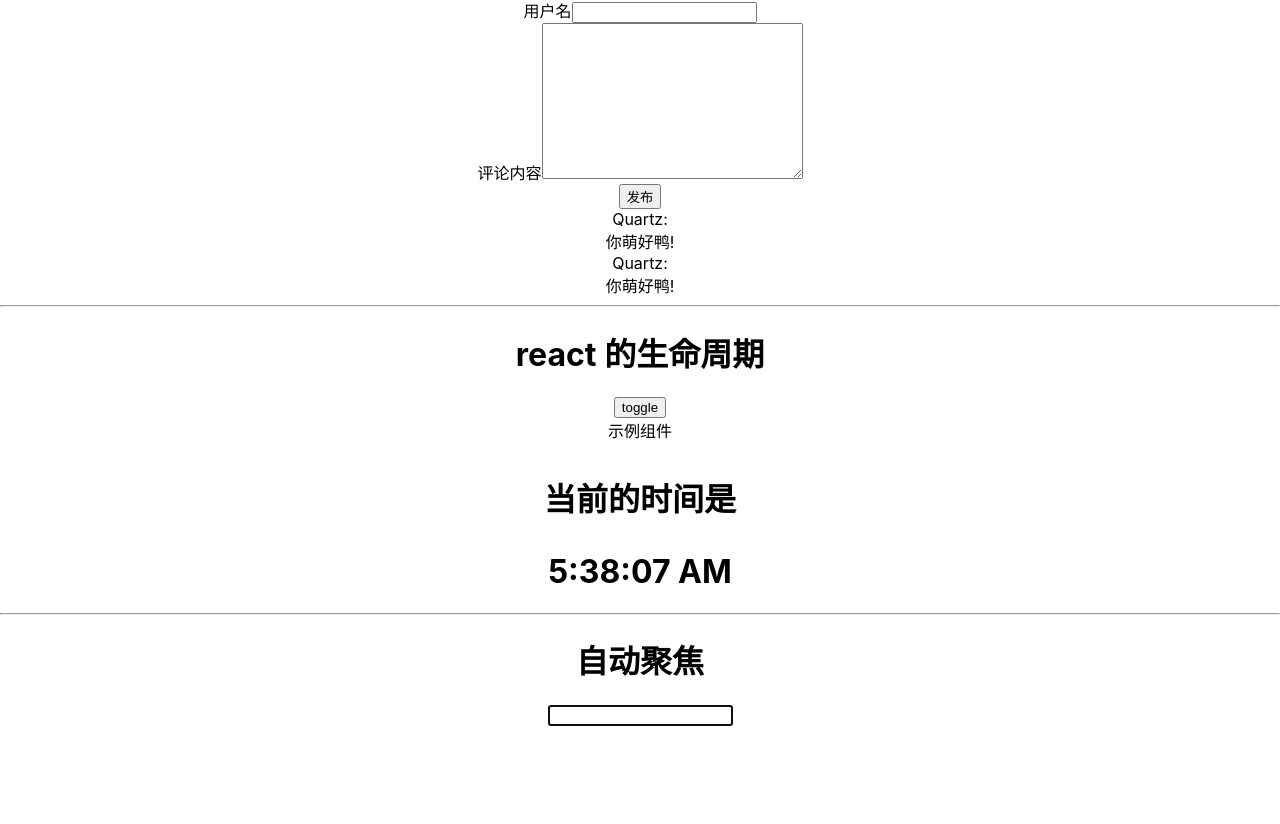
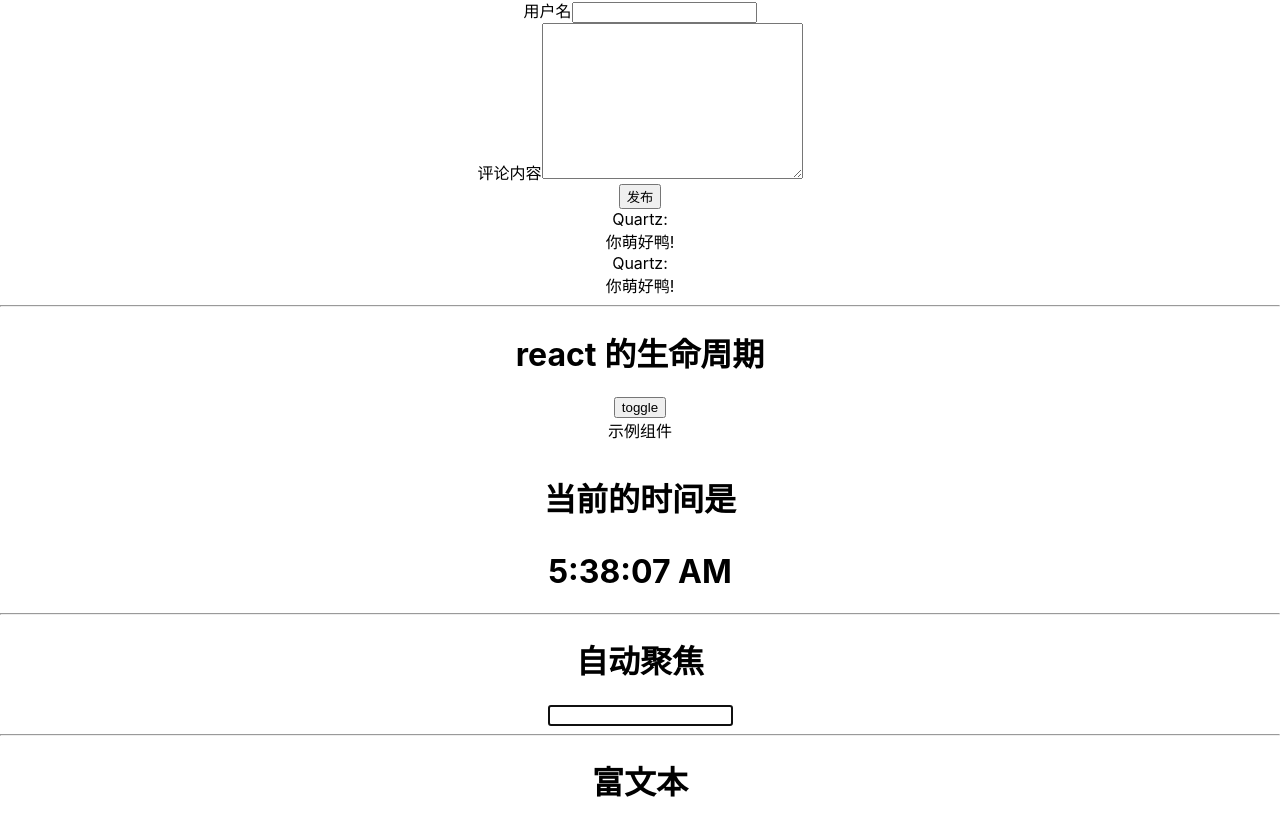
Before and after one commit to QheThe/react-sample, a React (Create React App) app: page / in a window 1280 px wide. Shown: the part 525-1349 px from the top of the page. Before the commit the page ends 1251 px from the top, so only its background shows below. Built offline with nearby package versions, Linux system fonts and the light colour scheme.

Commit message:
feat: 富文本挂载

```diff
--- a/src/App.js
+++ b/src/App.js
@@ -7,6 +7,7 @@ import CommentApp from './comments/comment'
 import Lifecircle from './lifecircle/lifecircle'
 import Clock from './clock/clock'
 import AutoFocus from './auto_focus/auto_focus'
+import RichText from './rich-text/rich-text'
 
 function App() {
   return (
@@ -28,6 +29,8 @@ function App() {
       <hr/>
       <h1>自动聚焦</h1>
       <AutoFocus />
+      <hr/>
+      <RichText />
       {/* <header className="App-header">
         <img src={logo} className="App-logo" alt="logo" />
         <p>Hello React</p>
```
